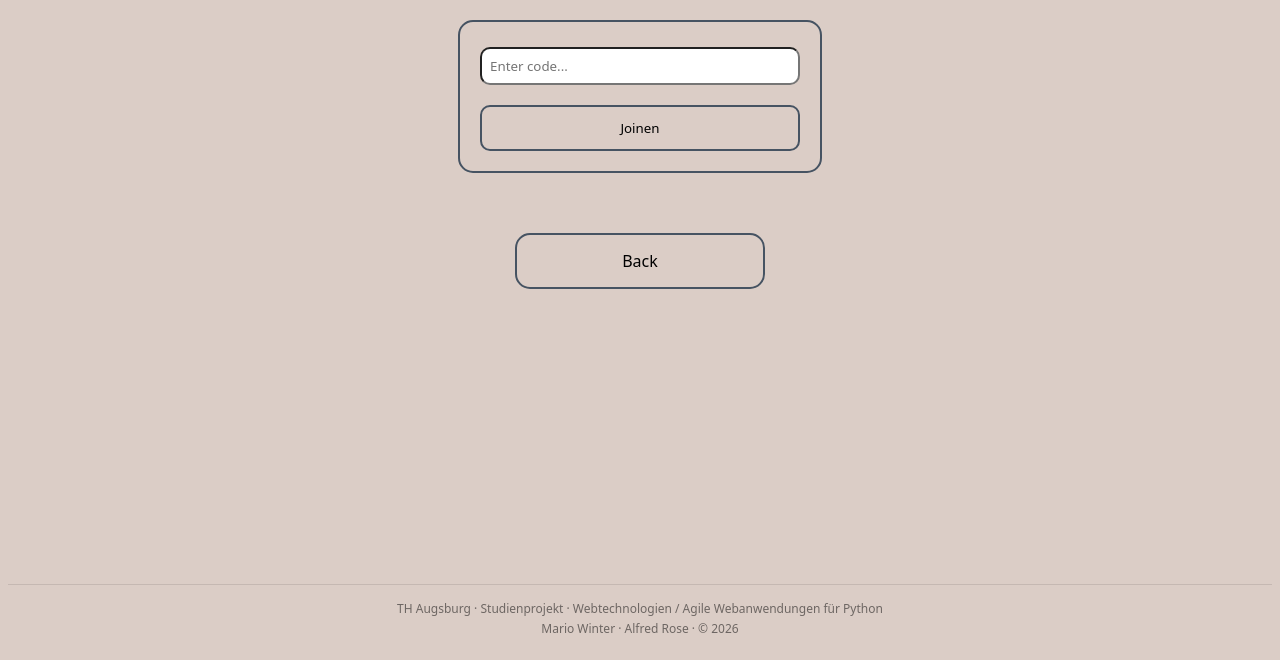
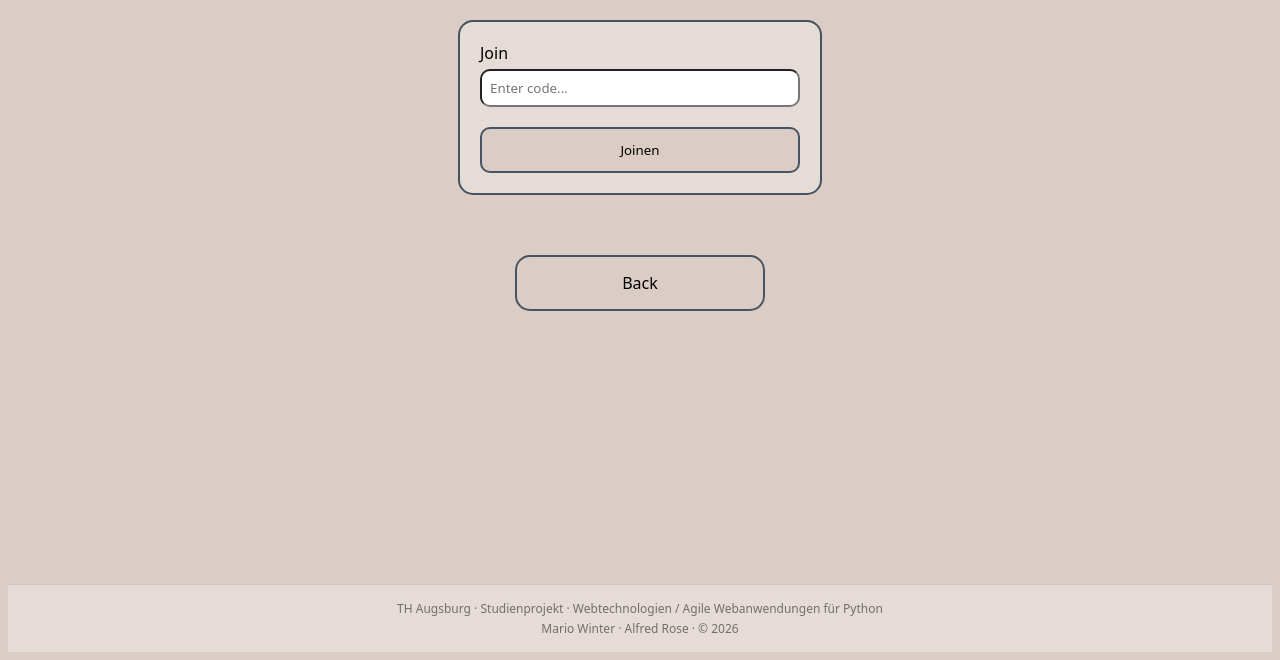
Before and after one commit to winterm99/pick_project, a Flask app: page /joinpoll in a window 1280 px wide. Shown: the part 156-816 px from the top of the page. Run offline with Flask 3, Linux system fonts and the light colour scheme.

Commit message:
Forms backgroundcolor
+buttons in form

```diff
--- a/static/style.css
+++ b/static/style.css
@@ -10,7 +10,6 @@ body {
 }
 
 #Logo {
-
     display: flex;
     justify-content: center;
     margin: 2%;
@@ -63,6 +62,7 @@ form {
 
     align-items: stretch;
     margin-bottom: 50px;
+    background-color: rgba(255, 255, 255, 0.3);
 }
 
 .field {
@@ -124,6 +124,7 @@ footer {
     color: rgba(0, 0, 0, 0.5);
 
     border-top: 1px solid rgba(0, 0, 0, 0.1);
+    background-color: rgba(255, 255, 255, 0.3);
 }
 
 .footer-line {
@@ -141,4 +142,9 @@ footer {
     border-radius: 15px;
 
     text-align: left;
+    background-color: rgba(255, 255, 255, 0.3);
 }
+
+button{
+    background-color: #DBCDC6;
+}
--- a/templates/joinpoll.html
+++ b/templates/joinpoll.html
@@ -17,7 +17,7 @@
 	<main>
 		<form id="joinForm">
 			<div class="field">
-				<label for="code"></label>
+				<label for="code">Join</label>
 				<input type="text" id="code" name="code" placeholder="Enter code..." required>
 			</div>
 
```
